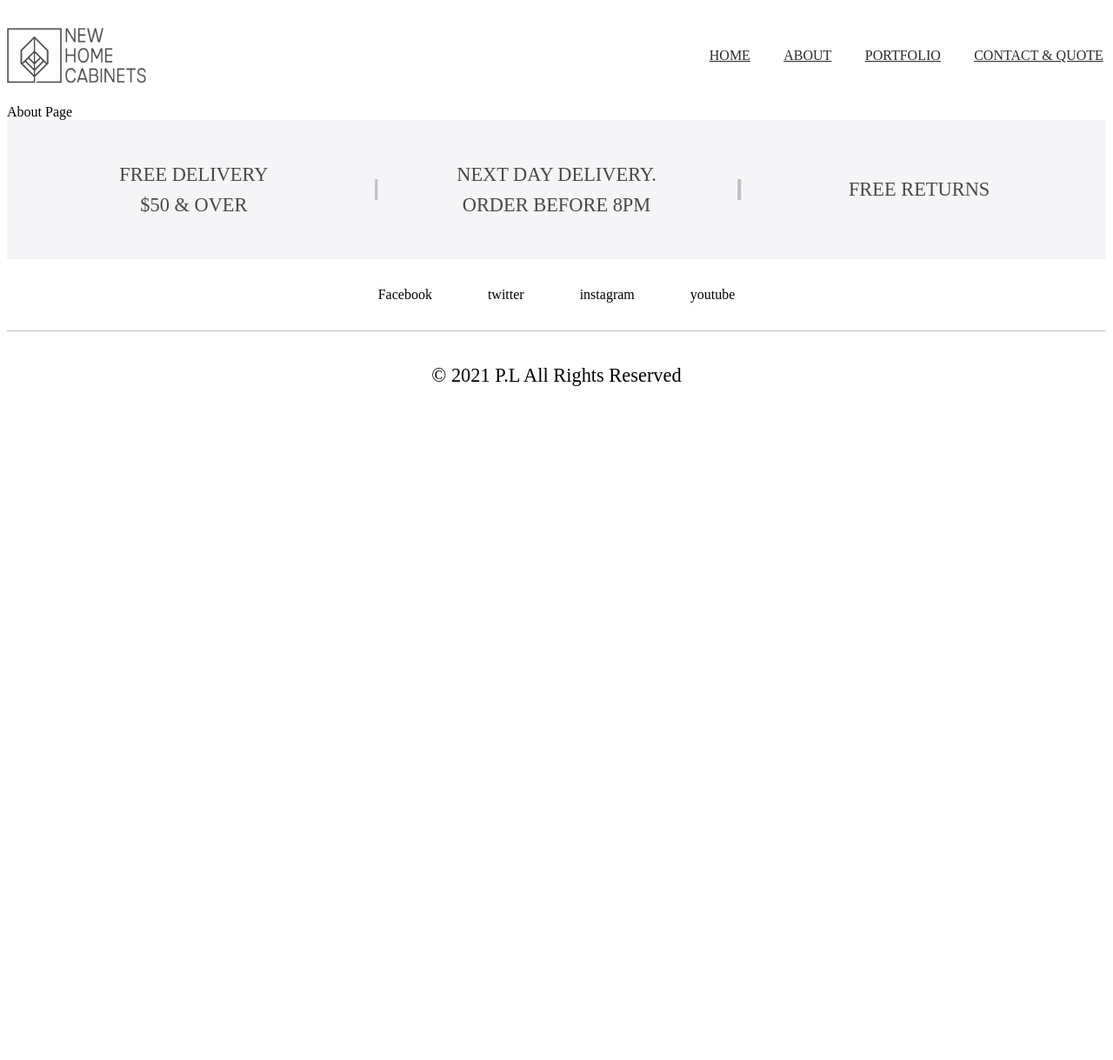
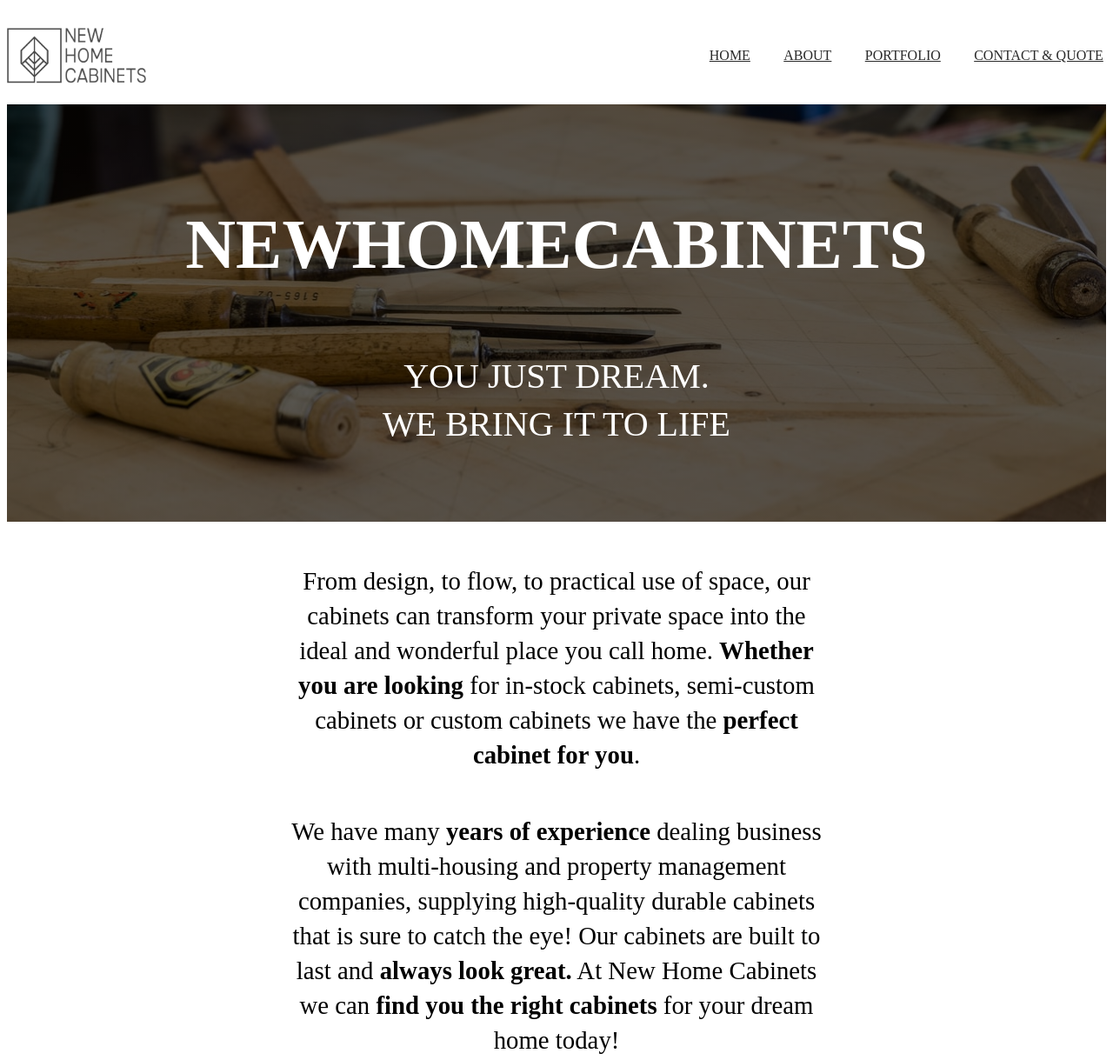
Before and after one commit to 1991Pawel/newhomecabinets, a Gatsby site: page /about in a window 1280 px wide. Shown: the top 1219 px of the page at 87% size. Before the commit the page ends 800 px from the top, so only its background shows below. Built offline with nearby package versions, Linux system fonts and the light colour scheme; Gatsby itself is replaced by a stand-in of ours.

Commit message:
add styles, content to About component

```diff
--- a/src/components/Layout/Layout.js
+++ b/src/components/Layout/Layout.js
@@ -1,5 +1,5 @@
 import React from "react";
-import "../Layout/Layout";
+import "../Layout/Layout.scss";
 
 import { Helmet } from "react-helmet";
 import { Header } from "../Header/Header";
--- a/src/pages/about.js
+++ b/src/pages/about.js
@@ -1,8 +1,38 @@
 import React from "react";
+import "../style/pages/about.scss";
 import { Layout } from "../components/Layout/Layout";
 
 const About = () => {
-  return <Layout>About Page</Layout>;
+  return (
+    <Layout>
+      <section className="about">
+        <div className="about__image">
+          <div className="about__headings">
+            <h2 className="about__title">newhomecabinets</h2>
+            <p className="about__subtitle">
+              you just dream.
+              <span>we bring it to life</span>
+            </p>
+          </div>
+        </div>
+        <p className="about__desc">
+          From design, to flow, to practical use of space, our cabinets can
+          transform your private space into the ideal and wonderful place you
+          call home. <span>Whether you are looking</span> for in-stock cabinets,
+          semi-custom cabinets or custom cabinets we have the
+          <span> perfect cabinet for you</span>.
+        </p>
+        <p className="about__desc">
+          We have many <span>years of experience</span> dealing business with
+          multi-housing and property management companies, supplying
+          high-quality durable cabinets that is sure to catch the eye! Our
+          cabinets are built to last and <span>always look great.</span> At New
+          Home Cabinets we can <span>find you the right cabinets</span> for your
+          dream home today!
+        </p>
+      </section>
+    </Layout>
+  );
 };
 
 export default About;
--- /dev/null
+++ b/src/style/pages/about.scss
@@ -0,0 +1,73 @@
+@import "../base/mixin";
+
+.about {
+  &__image {
+    min-height: 50vh;
+    background: #000;
+    background-image: linear-gradient(
+        to bottom,
+        rgba(0, 0, 0, 0.637),
+        rgba(0, 0, 0, 0.637)
+      ),
+      url("../../images/bg-about.jpg");
+    background-size: cover;
+    background-repeat: no-repeat;
+    background-position: left;
+  }
+  &__headings {
+    display: flex;
+    flex-direction: column;
+    align-items: center;
+    justify-content: center;
+    min-height: 60vh;
+    width: 100%;
+    color: #fff;
+    text-transform: uppercase;
+  }
+  &__title {
+    font-size: 5rem;
+    @include respond(laptop) {
+      font-size: 4rem;
+    }
+    @include respond(phone) {
+      font-size: 3.5rem;
+    }
+  }
+  &__subtitle {
+    font-size: 2.5rem;
+    text-align: center;
+    margin-top: 1rem;
+    @include respond(laptop) {
+      font-size: 2rem;
+    }
+    @include respond(phone) {
+      font-size: 1.5rem;
+    }
+    span {
+      display: block;
+      margin-top: 0.5rem;
+    }
+  }
+
+  &__desc {
+    width: 50%;
+    font-size: 1.8rem;
+    margin: 3rem auto;
+    text-align: center;
+    line-height: 2.5rem;
+
+    span {
+      font-weight: 600;
+    }
+
+    @include respond(tablet) {
+      font-size: 1.7rem;
+      width: 70%;
+    }
+
+    @include respond(phone) {
+      font-size: 1.6rem;
+      width: 80%;
+    }
+  }
+}
```
Also changed, not shown: src/images/bg-about.jpg (added).
